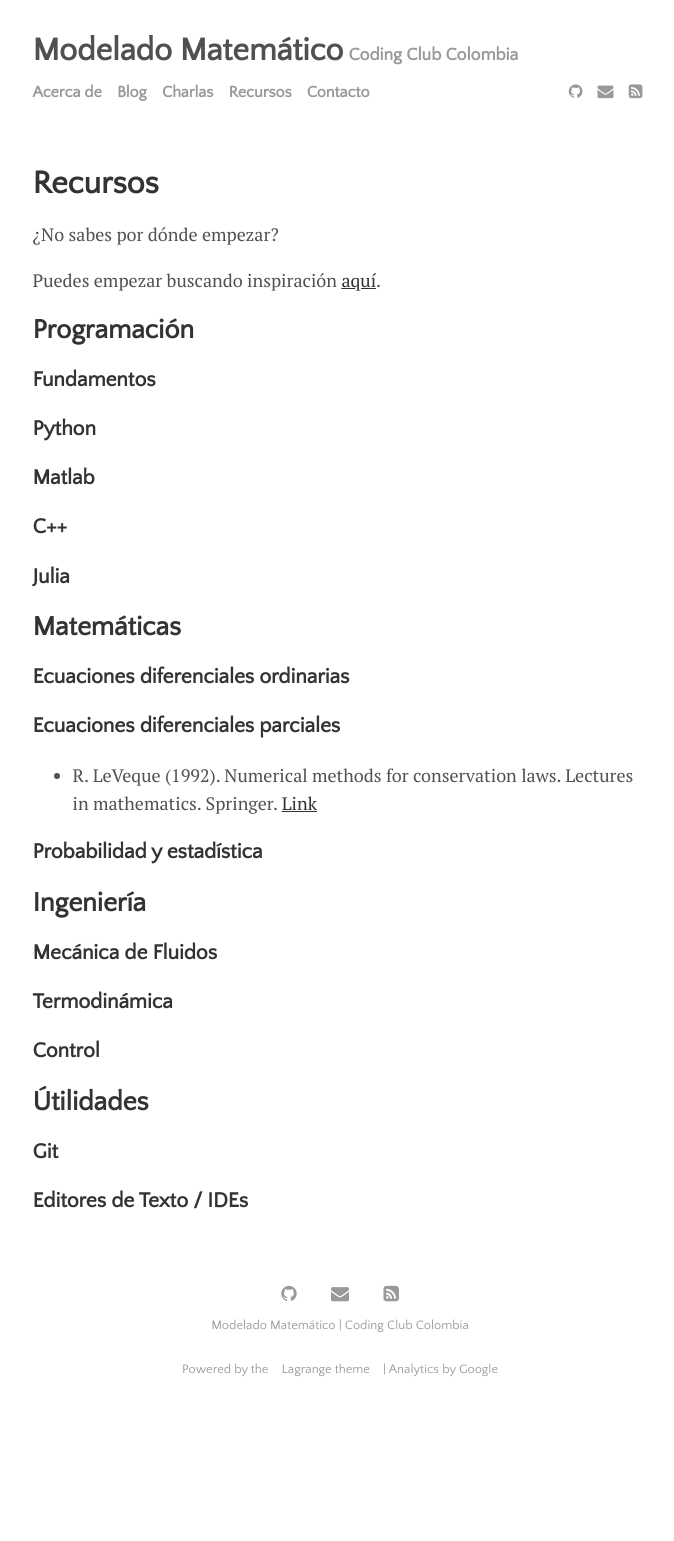
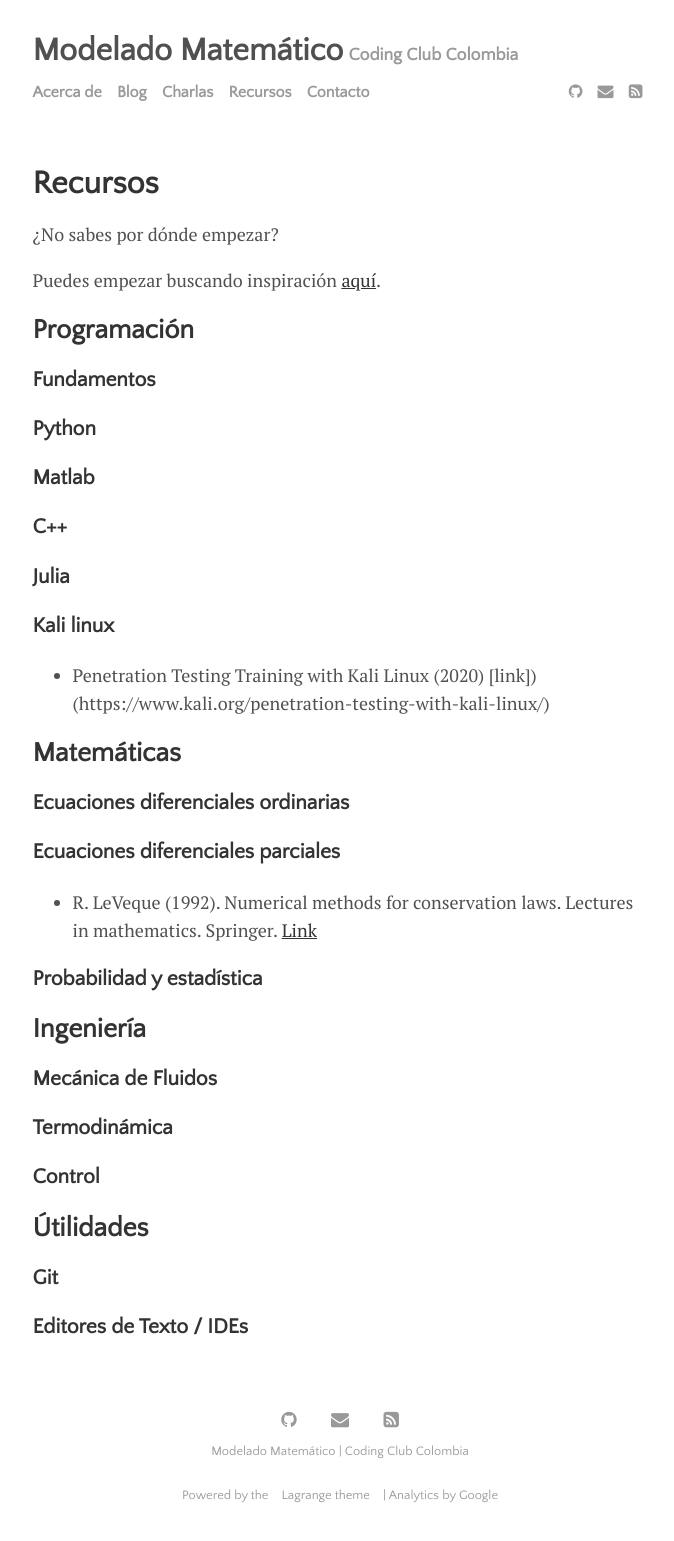
Before and after one commit to MathModCol/MathModCol.github.io, a Jekyll site: the page built from menu/resources.md, in a window 1280 px wide. Shown: the whole page, without its empty margins (300-974 px from the left). Built offline with Jekyll 4.4.1, drawn with Linux system fonts in a browser that asks for light colours; before the commit the page ends 1415 px from its top, so only the background shows below that.

Commit message:
Linux resources

```diff
--- a/menu/resources.md
+++ b/menu/resources.md
@@ -18,7 +18,8 @@ Puedes empezar buscando inspiración [aquí](http://systems-sciences.uni-graz.at
 ### C++
 
 ### Julia
-
+### Kali linux
+- Penetration Testing Training with Kali Linux (2020) [link])(https://www.kali.org/penetration-testing-with-kali-linux/)
 
 ## Matemáticas
 
```
